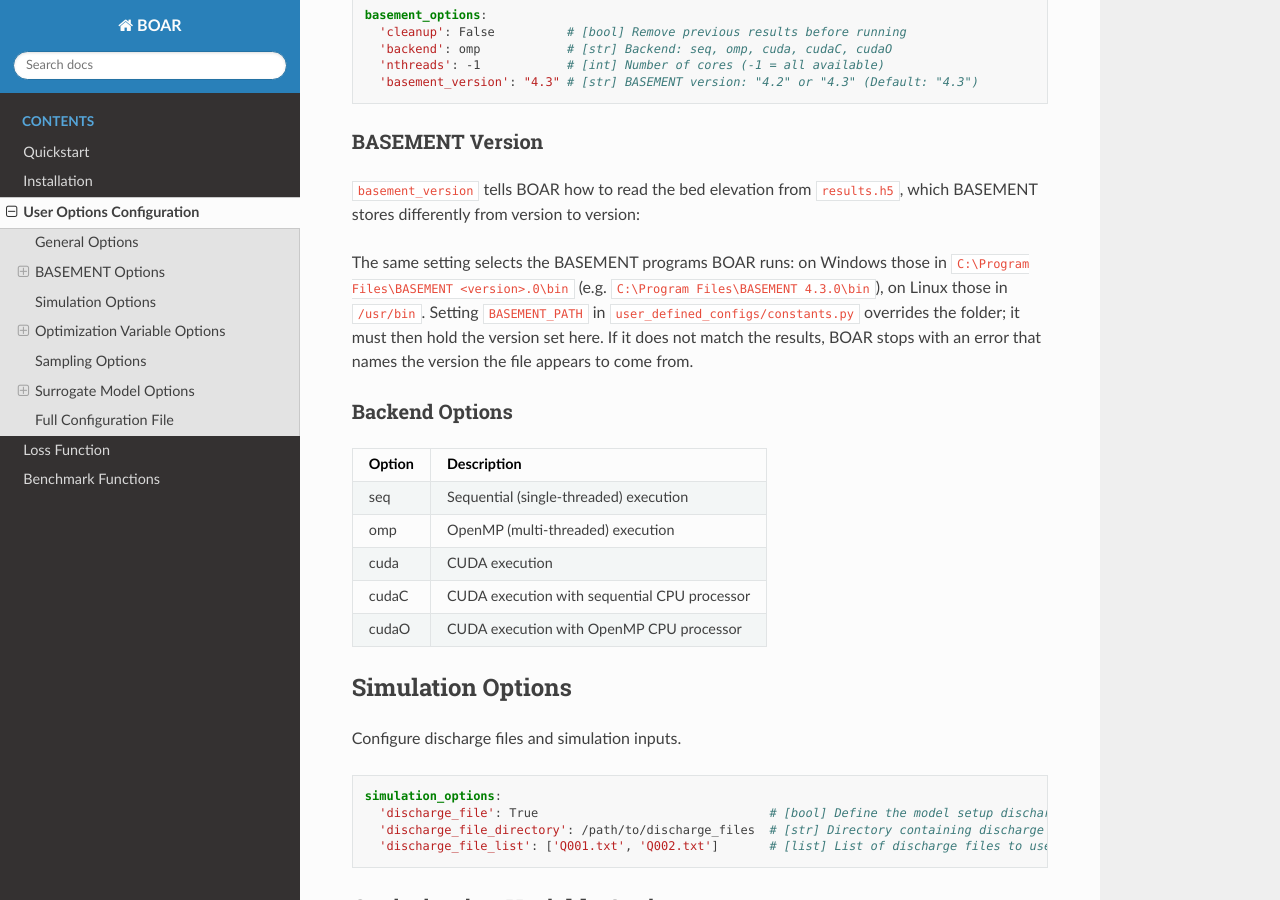
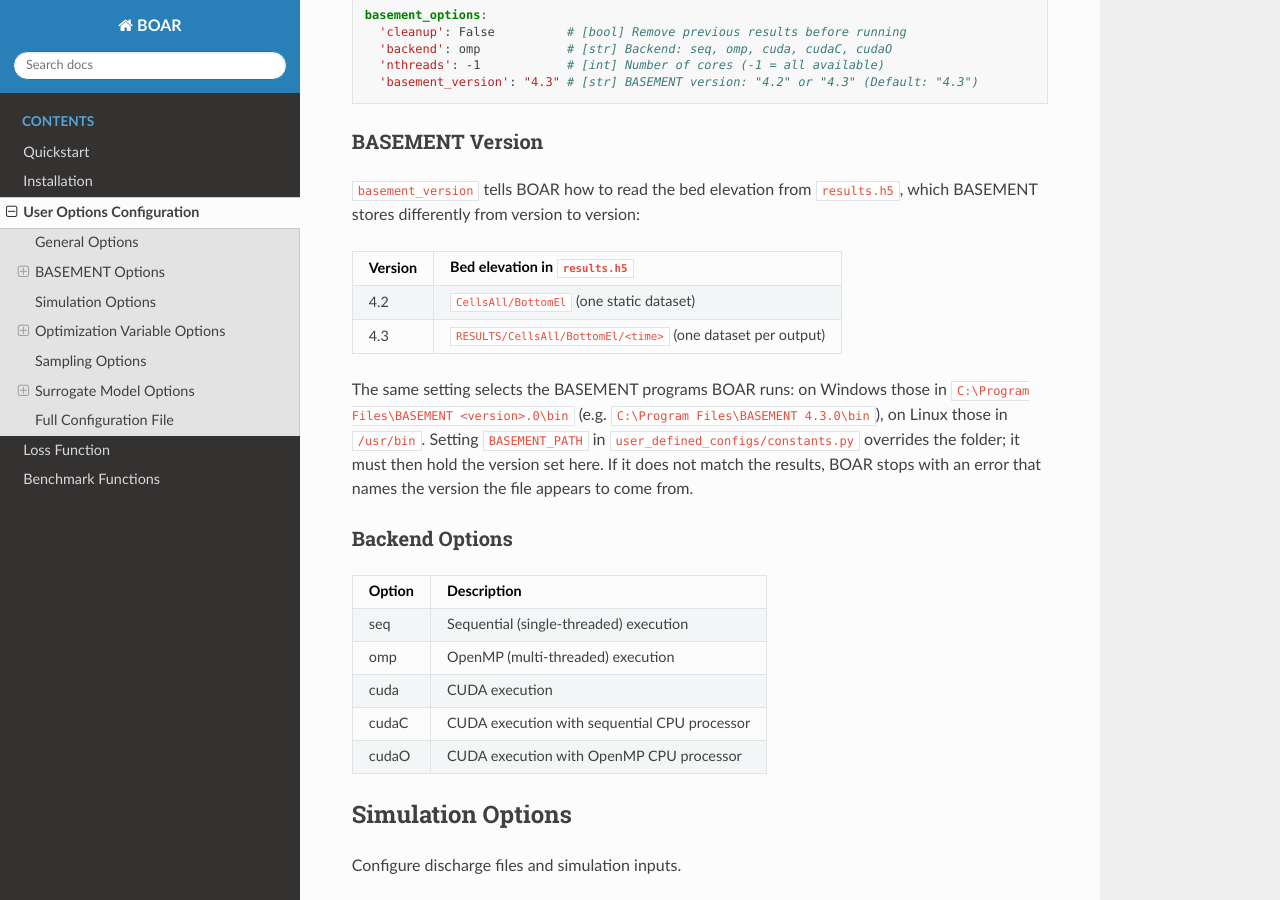
Before and after one commit to baw-de/BOAR, a Sphinx documentation site: the page built from docs/optimization_configuration.rst, in a window 1280 px wide and 900 px high, scrolled down 878 px. Built offline with Sphinx 7.4.7 and the Read the Docs theme 3.1.0, drawn with Linux system fonts in a browser that asks for light colours; pages that are not in the unit, such as notebooks, are missing from menus.

Commit message:
docs: document the tests package and fix the BASEMENT version table
- ci.yml docs-build job: set up Python 3.12 through the shared
  setup-python-env action, which installs requirements-dev.txt (Sphinx,
  sphinx_rtd_theme, pytest, ...) instead of only Sphinx and requirements.txt.
  sphinx-apidoc already generated pages for tests/, but autodoc could not
  import the test modules without pytest, so those pages came out empty.
- docs/optimization_configuration.rst: widen the second column of the
  BASEMENT version table. The 4.3 row was wider than the column, so Sphinx
  reported "Malformed table" and the table did not render.

Co-Authored-By: Claude Opus 5.5 <noreply@anthropic.com>

```diff
--- a/docs/optimization_configuration.rst
+++ b/docs/optimization_configuration.rst
@@ -37,13 +37,13 @@ BASEMENT Version
 ``basement_version`` tells BOAR how to read the bed elevation from ``results.h5``,
 which BASEMENT stores differently from version to version:
 
-+---------+-------------------------------------------------------------+
-| Version | Bed elevation in ``results.h5``                             |
-+=========+=============================================================+
-| 4.2     | ``CellsAll/BottomEl`` (one static dataset)                  |
-+---------+-------------------------------------------------------------+
++---------+---------------------------------------------------------------+
+| Version | Bed elevation in ``results.h5``                               |
++=========+===============================================================+
+| 4.2     | ``CellsAll/BottomEl`` (one static dataset)                    |
++---------+---------------------------------------------------------------+
 | 4.3     | ``RESULTS/CellsAll/BottomEl/<time>`` (one dataset per output) |
-+---------+-------------------------------------------------------------+
++---------+---------------------------------------------------------------+
 
 The same setting selects the BASEMENT programs BOAR runs: on Windows those in
 ``C:\Program Files\BASEMENT <version>.0\bin`` (e.g. ``C:\Program Files\BASEMENT 4.3.0\bin``), on Linux those in
```
Also changed, not shown: 1 other file.
